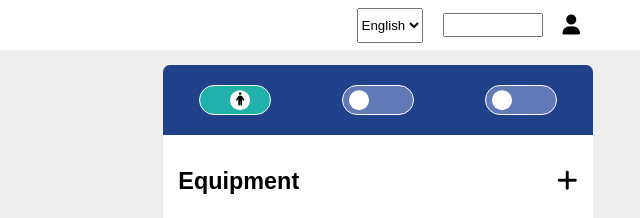
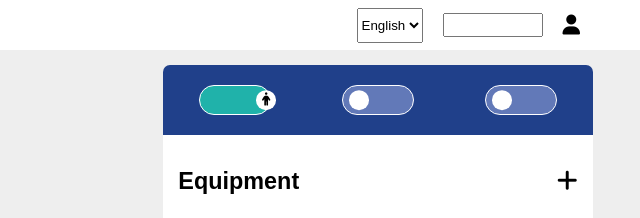
Before and after one commit to Abdallah-Medhat75/Fitnes_Tester, a plain HTML site: page index.html in a window 1280 px wide. Both pictures are taken after a click on the button 874 px from the left and 100 px from the top of the page. Shown: the top 218 px of the page, 640-1280 px from the left. Drawn offline with Linux system fonts and the light colour scheme.

Commit message:
Editing JavaScript

```diff
--- a/layout/css/master.css
+++ b/layout/css/master.css
@@ -209,7 +209,6 @@ button {
                                 font-size: 0.9rem;
                             }
                             &.active {
-                                visibility: hidden;
                                 max-height: 0;
                                 margin-top: 0;
                                 opacity: 0;
--- a/layout/js/main.js
+++ b/layout/js/main.js
@@ -13,7 +13,7 @@ let h3Clicked = false;
         if (!clicked) {
             clicked = true;
             button.style.backgroundColor = "lightseagreen";
-            button.children[0].style.transform = "translate(calc(100% + 4px), -50%)";
+            button.children[0].style.transform = "translate(calc(100% + 30px), -50%)";
         } else {
             clicked = false;
             button.style.backgroundColor = "rgba(98,121,184,1)";
```
